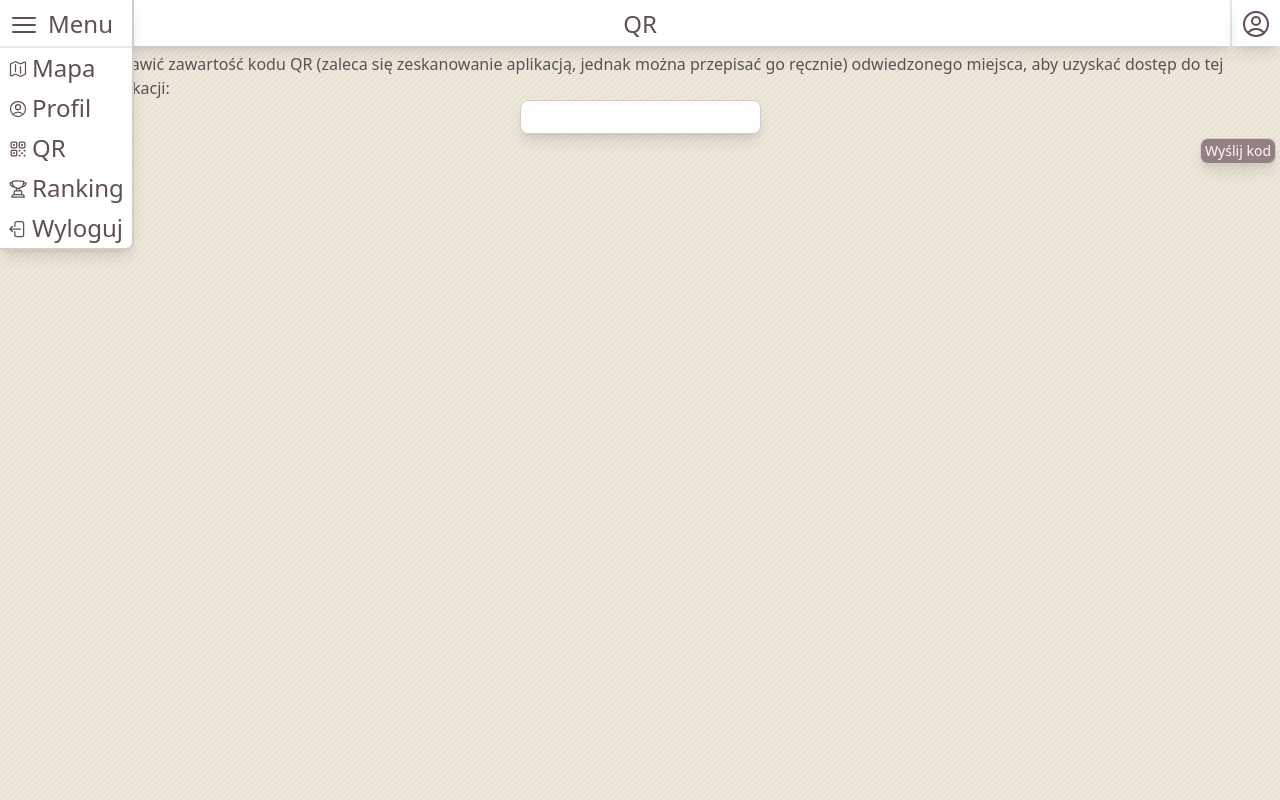
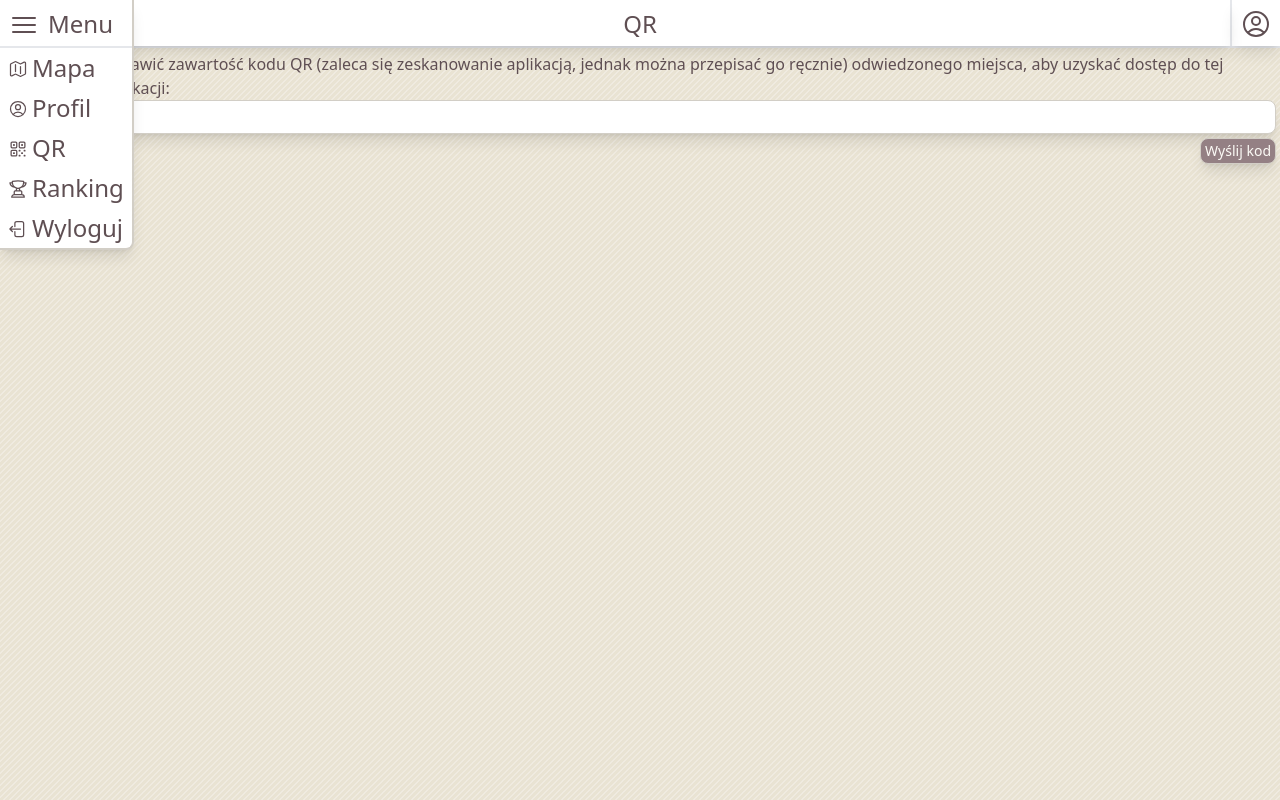
Before and after one commit to trzmjel/wroclaw-crispy-places, a Flask app: page /scanner in a window 1280 px wide. Run offline with Flask 3, Linux system fonts and the light colour scheme; the visitor is signed in with stand-in values (Sample User, id 1).

Commit message:
Fixed size of textbox input

```diff
--- a/static/css/main.css
+++ b/static/css/main.css
@@ -766,6 +766,10 @@ video {
   width: calc(100% - 6rem);
 }
 
+.w-full {
+  width: 100%;
+}
+
 .min-w-fit {
   min-width: -moz-fit-content;
   min-width: fit-content;
```
